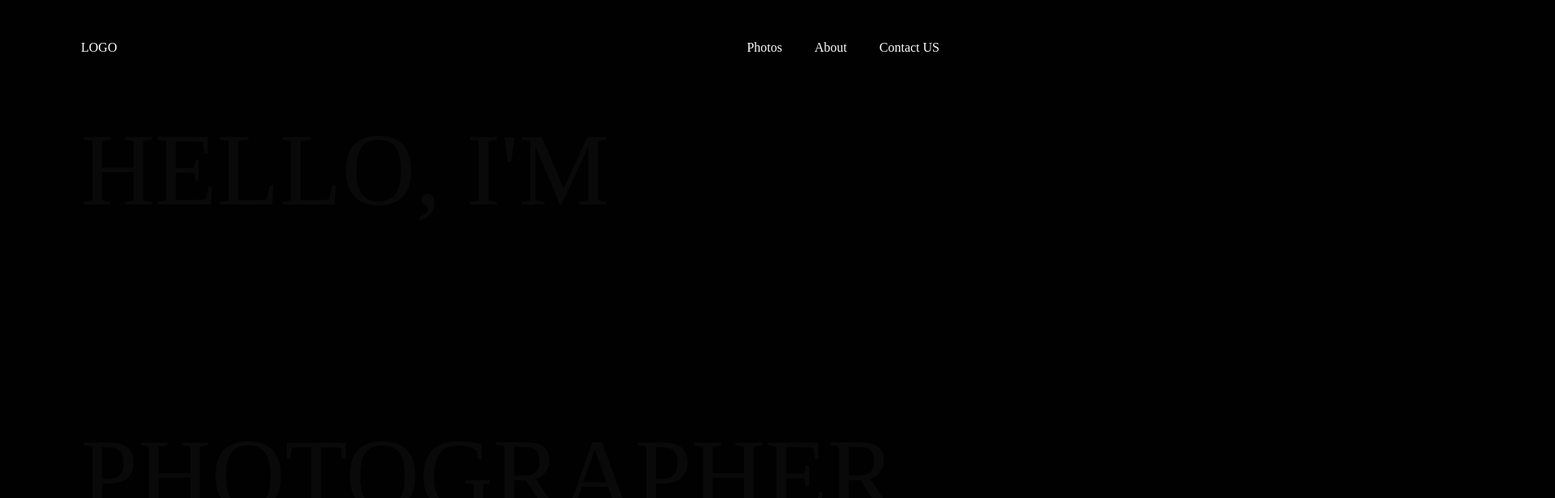
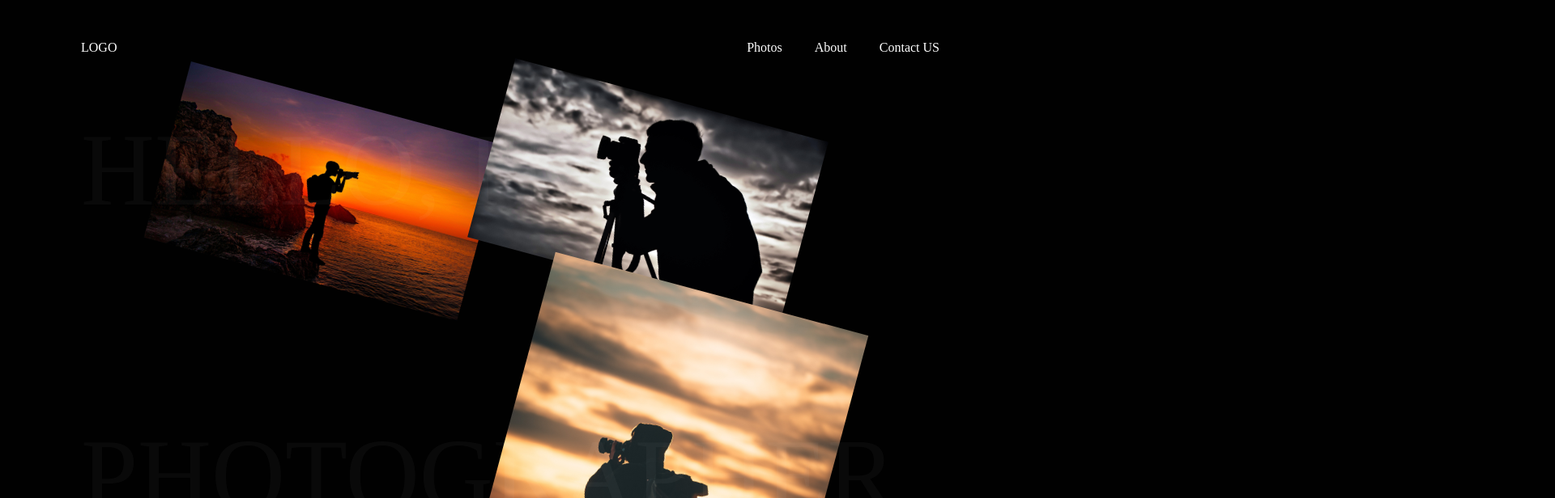
Before and after one commit to XayrulloWeb/PhotographerPortfolio, a React (Create React App) app: page / in a window 1280 px wide. Shown: the top 616 px of the page at 81% size, 1920 px wide, since content can reach past the window. Built offline with nearby package versions, Linux system fonts and the light colour scheme.

Commit message:
animation images

```diff
--- a/src/App.js
+++ b/src/App.js
@@ -74,7 +74,7 @@ function App() {
           </h1>
         </div>
 
-        <div className="img_group">
+        <div className="img_group" ref={imagesRef}>
           <div className="img_group_inner">
             <img src={img1} alt="photo" />
             <img src={img2} alt="photo" />
--- a/src/assets/Style/style.css
+++ b/src/assets/Style/style.css
@@ -130,3 +130,6 @@ h1 .photographer:hover:before {
     font-weight: 400;
     text-transform: uppercase;
 }
+.img_group img{
+    width: 400px;
+}
```
